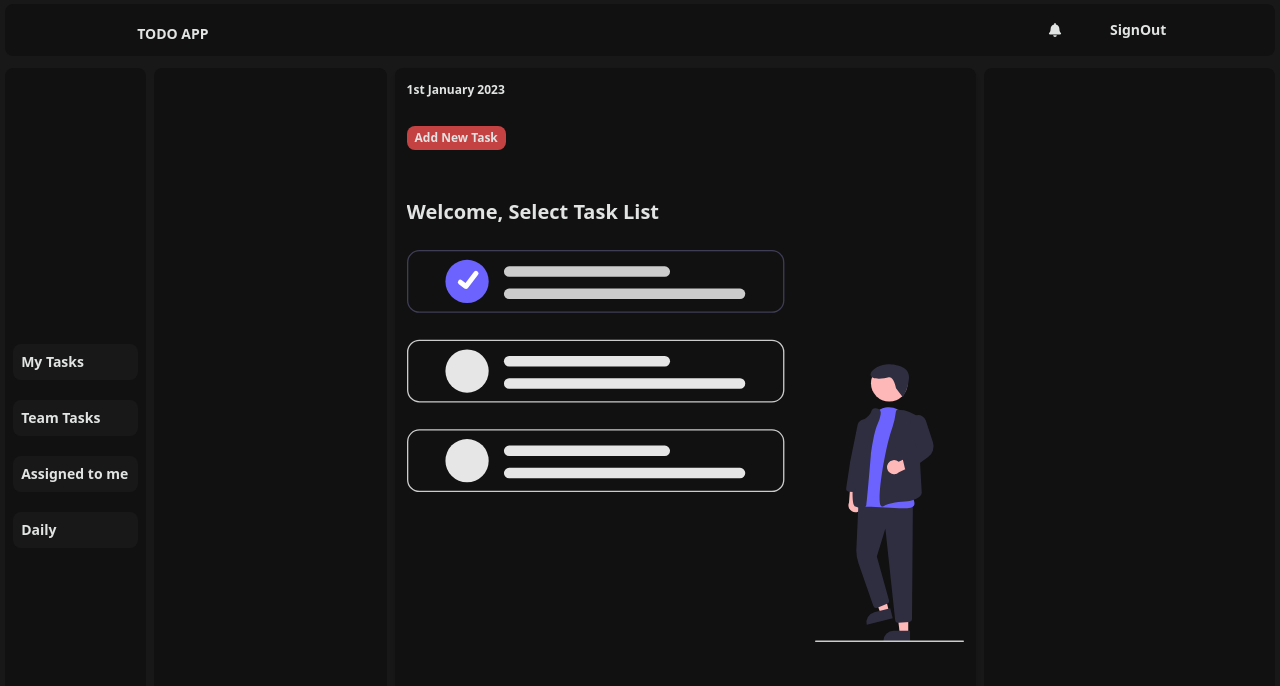
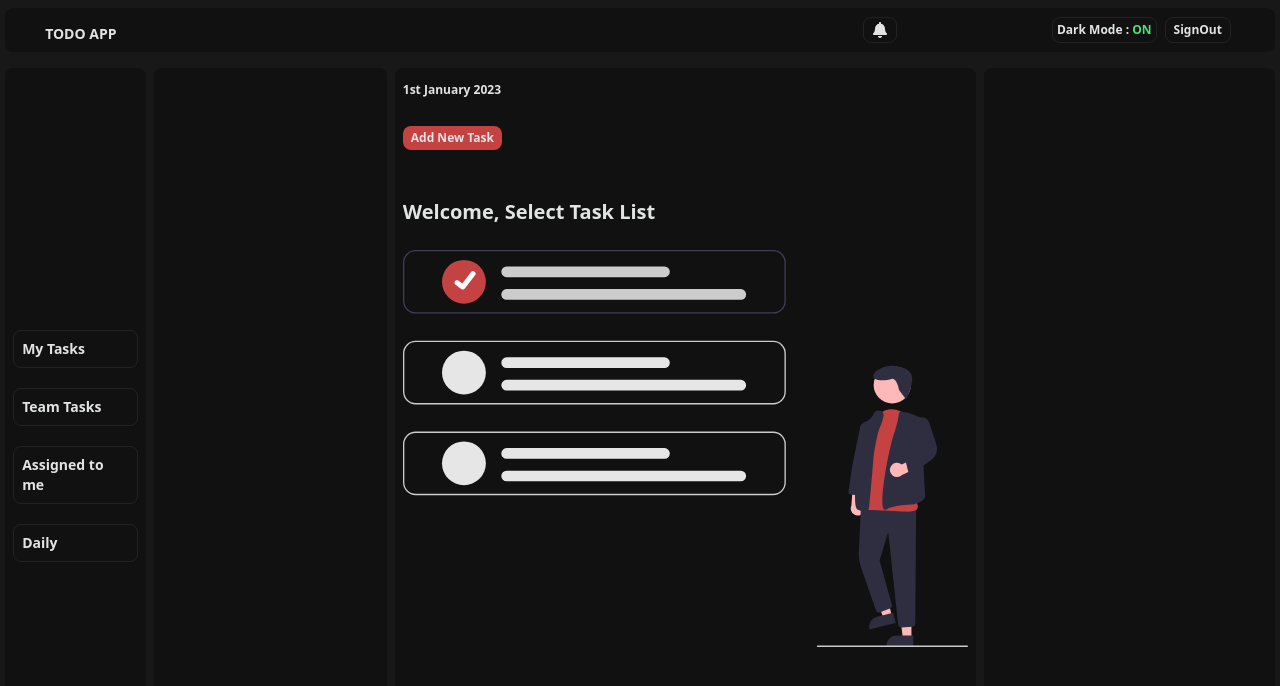
Before and after one commit to Rajeev1503/Habits, a Next.js app: page /app in a window 1280 px wide. Shown: the top 686 px of the page. Built offline with nearby package versions, Linux system fonts and the light colour scheme; no server answers; sample sign-in values are in the browser's storage.

Commit message:
loading v3

```diff
--- a/components/layout/layout.js
+++ b/components/layout/layout.js
@@ -2,7 +2,7 @@
 const Layout = (props) => {
   return (
 
-          <div style={{height:'99vh'}}>
+          <div style={{height:'100vh', width:'100%'}}>
             <main>{props.children}</main>
             </div>
   );
--- a/components/shared/components/Navigation/NavLinks.js
+++ b/components/shared/components/Navigation/NavLinks.js
@@ -1,31 +1,46 @@
 import { signOut, useSession } from "next-auth/react";
 import Link from "next/link";
 import { useContext } from "react";
-import { FaBell } from "react-icons/fa";
+import { FaBell, FaMoon } from "react-icons/fa";
 import { CurrentTaskListTypeContext } from "../../context/CurrentTaskListTypeContext";
+import { TaskListContext } from "../../context/TaskListContext";
 const NavLinks = (props) => {
   const { status, data: session } = useSession();
   const currentTaskListTypeContext = useContext(CurrentTaskListTypeContext);
+  const taskListContext = useContext(TaskListContext);
+
   return (
     <div className="w-full flex flex-row justify-between items-center font-semibold text-sm">
-      <div className="w-1/4 text-center flex justify-center items-center pt-2">
+      <div className="w-1/6 text-center flex justify-start pl-8 items-center pt-2">
         <Link href="/">
           <h2>TODO APP</h2>
         </Link>
       </div>
-      <div className="w-1/4 text-center">
+      <div className="w-1/5 text-center flex justify-start">
         {currentTaskListTypeContext?.currentTaskListType?.name}
       </div>
 
-      <div className="w-1/4">
-        <ul className="flex flex-row justify-center items-center gap-6 text-center">
-          <li>
-            <Link href="/signin">
-              <FaBell />
+      <div className="w-1/5 text-center flex justify-start capitalize">
+        {taskListContext?.taskList?.taskListName}
+      </div>
+
+      <div className="w-1/5">
+        <ul className="flex flex-row justify-center items-center gap-2 text-center">
+          <li className="text-xs border border-border-dark rounded-lg cursor-pointer max-w-full p-1 px-2">
+            <Link href="#">
+              <FaBell size={16}/>
             </Link>
           </li>
-          <li>{session?.user.fullName}</li>
-          <li>
+        </ul>
+      </div>
+
+      <div className="w-1/5">
+        <ul className="flex flex-row justify-center items-center gap-2 text-center">
+
+          <li className="text-xs flex gap-1 items-center border border-border-dark rounded-lg max-w-max p-1 cursor-pointer" onClick={()=>{props.setToggleDarkMode(!props.toggleDarkMode)}}>
+            <p><span>Dark Mode : </span><span className={`${props.toggleDarkMode? 'text-green-400': 'text-red-400'}`}>{props.toggleDarkMode? 'ON': 'OFF'}</span></p>
+          </li>
+           <li className="text-xs border border-border-dark rounded-lg cursor-pointer max-w-max p-1 px-2">
             {status === "loading" ? (
               "loading"
             ) : session?.user ? (
--- a/components/shared/components/Navigation/Navigation.js
+++ b/components/shared/components/Navigation/Navigation.js
@@ -3,7 +3,7 @@ import NavLinks from "./NavLinks";
 const Navigation = (props) => {
   return (
     <div>
-      <NavLinks/>
+      <NavLinks setToggleDarkMode={props.setToggleDarkMode} toggleDarkMode={props.toggleDarkMode}/>
     </div>
   );
 };
--- a/components/shared/components/UIElements/tasks.js
+++ b/components/shared/components/UIElements/tasks.js
@@ -37,7 +37,7 @@ export default function Tasks(props) {
     <div className="w-full">
       <p className={`${loading ? "" : "hidden"}`}>loading...</p>
       {allTasksContext?.allTasksState?.length === 0 ? (
-        <h1 className="text-white">No Tasks Found</h1>
+        <h1>No Tasks Found</h1>
       ) : (
         ""
       )}
@@ -56,6 +56,7 @@ export default function Tasks(props) {
                 className="cursor-pointer"
                 onClick={() => {
                   taskContext.setTask(task);
+                  setDisplayDetailedTask(!displayDetailedTask)
                   return props.setTaskHandler(task);
                 }}
               >
@@ -163,8 +164,8 @@ export default function Tasks(props) {
                         setDisplayDetailedTask(!displayDetailedTask);
                       }}
                     >
-                      {displayDetailedTask ? (<span>Expand</span>)
-                         : task._id === taskContext?.task?._id ?<span>Hide</span>: ''
+                      {displayDetailedTask ? <p></p>
+                         : task._id === taskContext?.task?._id ?<span>Hide</span>: <p></p>
                       }
                     </p>
                   </div>
--- a/components/shared/components/display_layout/leftsidemenu.js
+++ b/components/shared/components/display_layout/leftsidemenu.js
@@ -13,7 +13,7 @@ const LeftSideMenu = (props) => {
           <ul className="w-full flex flex-col gap-5 font-semibold text-sm">
             {taskListType?.allTaskListType?.map((taskListType)=>{
               return (
-            <li key={taskListType.name} className="block bg-accent-background rounded-lg p-2 cursor-pointer" onClick={()=>{currentTaskListType.setCurrentTaskListType(taskListType); props.renderTaskListPage()}}>
+            <li key={taskListType.name} className="block border border-border-dark rounded-lg p-2 cursor-pointer" onClick={()=>{currentTaskListType.setCurrentTaskListType(taskListType); props.renderTaskListPage()}}>
               <p className="hover:scale-105">{taskListType.name}</p>
             </li>
               )
--- a/pages/_document.js
+++ b/pages/_document.js
@@ -3,7 +3,7 @@ export default function Document() {
   return (
     <Html lang="en">
       <Head />
-      <body className="bg-accent-background">
+      <body>
         <Main />
         <NextScript />
       </body>
--- a/pages/app.js
+++ b/pages/app.js
@@ -5,7 +5,7 @@ import PageMenu from "../components/shared/components/display_layout/page-menu";
 import CenterLayout from "../components/shared/components/display_layout/center-layout";
 import Tasks from "../components/shared/components/UIElements/tasks";
 import Image from "next/image";
-import selecttasklist from "../public/selecttasklistsvg.svg";
+import selecttasklist from "../public/selecttasklist2.svg";
 import { getSession, useSession } from "next-auth/react";
 import RightPageMenu from "../components/shared/components/UIElements/rightPageMenu";
 import { TaskListContext } from "../components/shared/context/TaskListContext";
@@ -44,10 +44,6 @@ export default function MainApp(props) {
   const taskListContext = useContext(TaskListContext);
   const taskContext = useContext(TaskContext);
 
-  function updateRightPageMenuHandler() {
-    setRightPageMenuContent(<></>);
-  }
-
   function setTaskHandler() {
     return setRightPageMenuContent(<RightPageMenu />);
   }
@@ -74,30 +70,33 @@ export default function MainApp(props) {
     )
   }
 
+  const [toggleDarkMode, setToggleDarkMode] = useState(true)
+
   return (
     <Layout title="Home" pageHeading="Team Tasks">
         <Head>
     <title>Taskify</title>
   </Head>
+  <div className={`${toggleDarkMode?'bg-accent-background-dark text-lighttext': 'bg-accent-background-light text-darktext'}`} style={{height:'100vh'}}>
       <div
-        className="flex flex-col gap-2 text-lighttext"
+        className="flex flex-col gap-2"
         style={{ height: "99vh", width: "99.2%", margin:'auto auto' }}
       >
-        <div className="bg-main-background p-3 rounded-lg" style={{width:'100%',margin:'auto auto' }}>
-          <Navigation />
+        <div className={`${toggleDarkMode?'bg-main-background-dark': 'bg-main-background-light'} p-2 rounded-lg`} style={{width:'100%',margin:'auto auto' }}>
+          <Navigation setToggleDarkMode={setToggleDarkMode} toggleDarkMode={toggleDarkMode}/>
         </div>
 
         <div className="flex flex-row justify-center gap-2 " style={{width:'100%'}}>
           <div
-            className=" bg-main-background p-2 rounded-lg"
+            className={`${toggleDarkMode?'bg-main-background-dark': 'bg-main-background-light'} p-2 rounded-lg`}
             style={{ height: "90.5vh", width: "12%" }}
           >
             <LeftSideMenu renderTaskListPage={renderTaskListPage}/>
           </div>
-          <div className="bg-main-background p-2 rounded-lg" style={{ height: "90.5vh", width: "20%"  }}>
+          <div className={`${toggleDarkMode?'bg-main-background-dark': 'bg-main-background-light'} p-2 rounded-lg`} style={{ height: "90.5vh", width: "20%"  }}>
             {taskListPageData}
           </div>
-          <div className="bg-main-background p-2 px-3 rounded-lg shadow-md" style={{ height: "90.5vh" , width: "50%" }}>
+          <div className={`${toggleDarkMode?'bg-main-background-dark': 'bg-main-background-light'} p-2 rounded-lg`} style={{ height: "90.5vh" , width: "50%" }}>
             <CenterLayout>
               <div className="flex flex-col overflow-y-scroll" style={{height:'100%'}}>
                 <div className="">
@@ -117,7 +116,7 @@ export default function MainApp(props) {
           </div>
 
           <div
-            className="px-2 h-full bg-main-background rounded-lg"
+            className={`${toggleDarkMode?'bg-main-background-dark': 'bg-main-background-light'} p-2 rounded-lg`}
             style={{ height: "90.5vh", width: "25%"  }}
           >
             <PageMenu>
@@ -125,6 +124,7 @@ export default function MainApp(props) {
             </PageMenu>
           </div>
         </div>
+      </div>
       </div>
     </Layout>
   );
--- a/tailwind.config.js
+++ b/tailwind.config.js
@@ -9,9 +9,10 @@ module.exports = {
     extend: {
       colors: {
         'app-background' : '#181818',
-        'main-background' : '#111111  ',
-        'accent-background' : '#181818',
-        'display-layout-light': '#000000',
+        'main-background-dark' : '#111111  ',
+        'main-background-light' : '#e2e4e4  ',
+        'accent-background-dark' : '#181818',
+        'accent-background-light' : '#e9e9e9',
         'navbar-light' : '#131313',
         'card-light' : '#131313',
         'card-dark' : '#181818',
@@ -24,7 +25,7 @@ module.exports = {
         'button-dark' : '#333333',
         'button-light' : '#c44242',
         'border-light': '#eff3f4',
-        'border-dark': '#333333',
+        'border-dark': '#222222',
         'border-notactive' : '#548CFF',
         'border-active' : '#D2001A',
         'graybackground' : '#ededed'
```
Also changed, not shown: public/selecttasklist.svg (added), public/selecttasklist2.svg (added).
